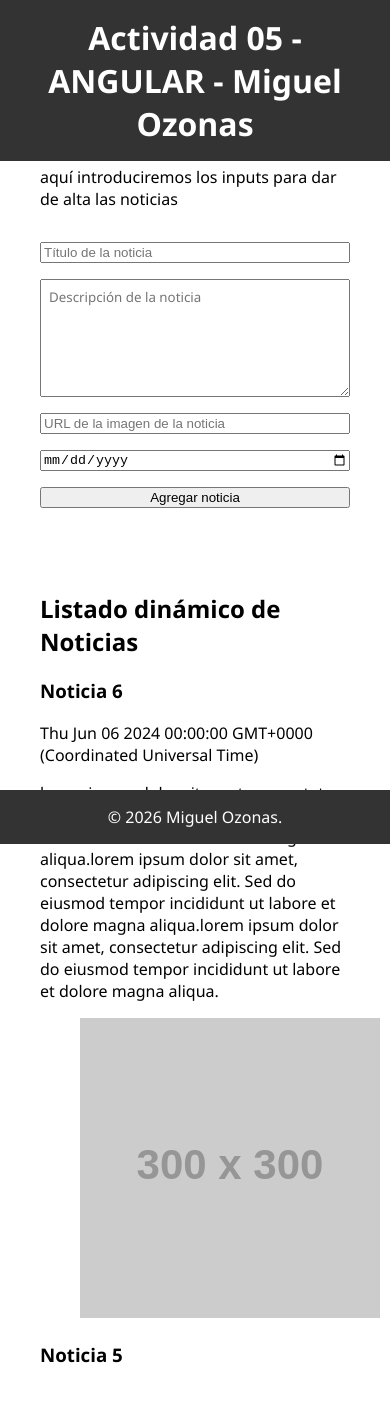
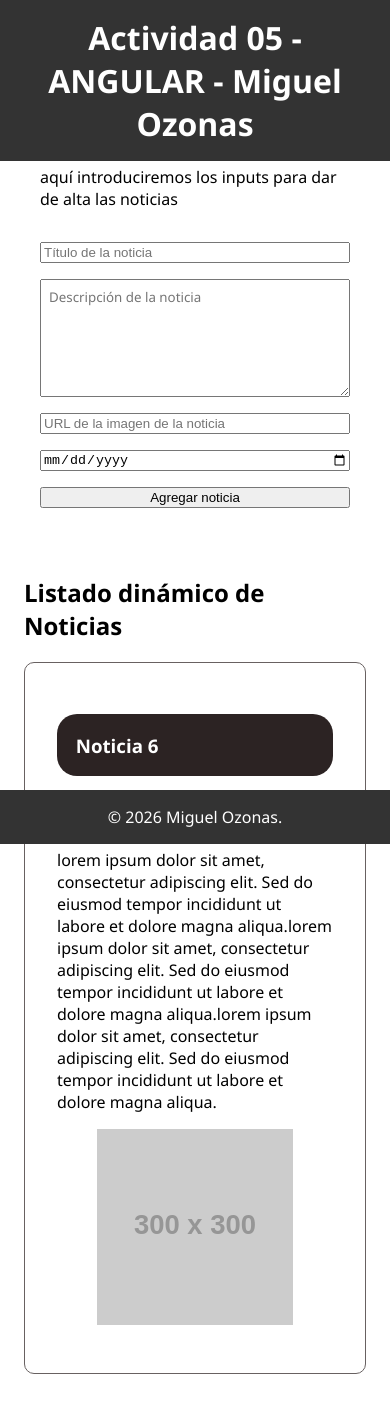
Before and after one commit to mozonas/mog_actividad05, an Angular app: page / in a window 390 px wide. Shown: the top 1412 px of the page. Built offline with nearby package versions, Linux system fonts and the light colour scheme.

Commit message:
correcciones de css

```diff
--- a/src/app/components/blog/blog.component.css
+++ b/src/app/components/blog/blog.component.css
@@ -3,7 +3,7 @@
 }
 .form {
   position: fixed;
-  top: 0;
+  top: 3em;
   left: 0;
   width: 33%;
   height: 100vh;
@@ -28,6 +28,31 @@ textarea.description{
   padding: 8px;
   font-family: inherit;
 }
+
+.mainTitle {
+  background-color: rgb(44, 35, 35);
+  color: white;
+  padding: 1em;
+  border-radius: 20px;
+}
+.newWrapper {
+  margin-bottom: 2em;
+  padding: 2em;
+  border: 1px solid #686161;
+  border-radius: 10px;
+}
+
+.mainContentNew {
+  display: flex;
+  flex-direction: row;
+  gap: 1em;
+}
+.dateNew {
+  font-size: 0.9em;
+  font-style: italic;
+  color: #555;
+
+}
 /* mediaquery para mobile: mantener el flujo normal (no fixed/absolute) */
 @media (max-width: 768px) {
   .wrapper{
@@ -49,11 +74,25 @@ textarea.description{
   .listNews {
     margin-left: 0;
     width: 100%;
-    padding: 2em;
+    padding: 1em;
     box-sizing: border-box;
+
   }
   textarea.description{
   min-height: 100px;
+  }
+  .mainContentNew {
+    display: block
 
+  }
+  .newWrapper{
+    justify-content: center;
+    align-items: center;
+    img {
+    max-width: 100%;
+    height: auto;
+    display: block;
+    margin: 0 auto;
+    }
+  }
 }
-}
--- a/src/app/components/blog/blog.component.html
+++ b/src/app/components/blog/blog.component.html
@@ -16,14 +16,17 @@
 
         <h2> Listado dinámico de Noticias</h2>
         @for( noticia of arrayNews; track noticia.fecha ){
-        <article>
+        <article class="newWrapper">
 
-        <h3>{{noticia.titulo}}</h3>
-         <p>{{noticia.fecha}}</p>
-        <p>{{noticia.descripcion}}</p>
-        <figure>
-            <img [src]="noticia.imagen" [alt]="noticia.titulo">
-        </figure>
+        <h3 class="mainTitle">{{noticia.titulo}}</h3>
+         <p class="dateNew">{{noticia.fecha}}</p>
+         <div class="mainContentNew">
+            <p>{{noticia.descripcion}}</p>
+            <figure>
+                <img [src]="noticia.imagen" [alt]="noticia.titulo">
+            </figure>
+            </div>
+
         </article>
     }
     </section>
```
